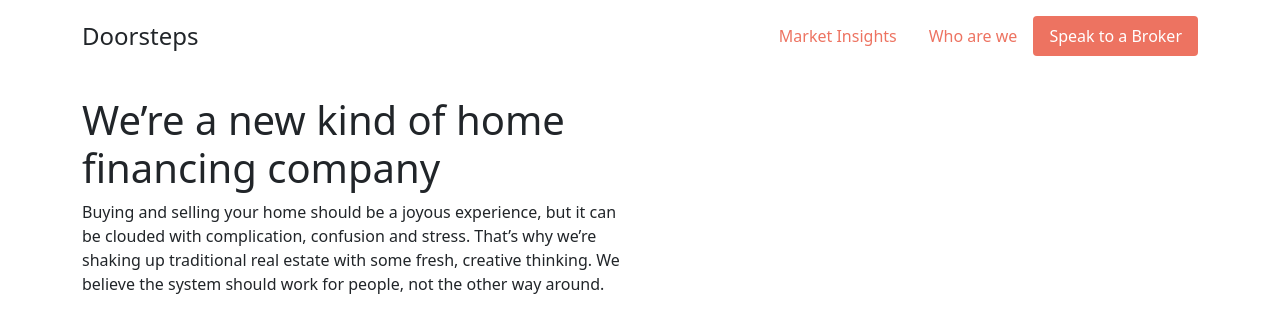
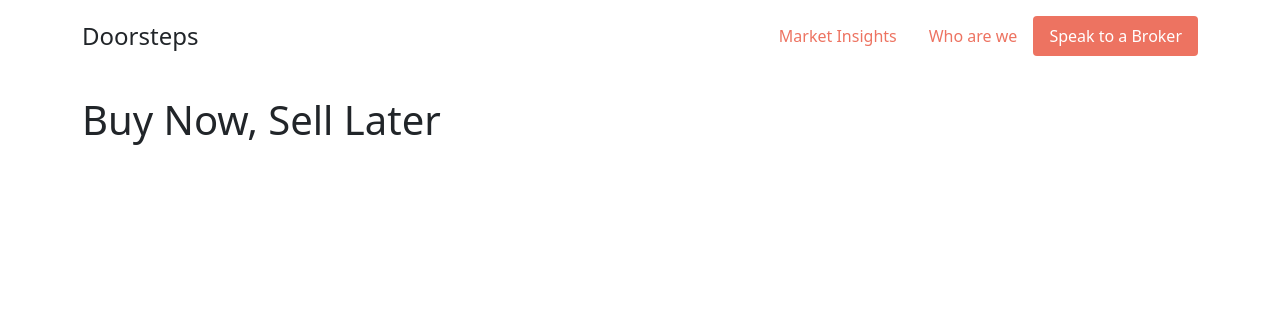
Before and after one commit to alphaVariable/bootstrap-5-zmhdui, a website built with webpack: page src/index.html in a window 1280 px wide. Built offline with nearby package versions, Linux system fonts and the light colour scheme.

Commit message:
3 files modified

```diff
--- a/src/index.html
+++ b/src/index.html
@@ -5,7 +5,6 @@
     <title>Doorsteps</title>
     <meta http-equiv="X-UA-Compatible" content="IE=edge" />
     <meta name="viewport" content="width=device-width, initial-scale=1.0" />
-    <script src="main.js"></script>
   </head>
 
   <body>
@@ -32,18 +31,13 @@
       <div class="container">
         <div class="row">
           <div class="col-6">
-            <h1 class="hero__h1">We’re a new kind of home financing company</h1>
+            <h1 class="hero__h1"></h1>
             <p>
-              Buying and selling your home should be a joyous experience, but it can be clouded with complication, confusion and
-              stress. That’s why we’re shaking up traditional real estate with some fresh, creative thinking.
-              We believe the system should work for people, not the other way around.
             </p>
           </div>
         </div>
     </main>
 
-
-
-
+    <script src="main.js"></script>
   </body>
 </html>
--- a/src/index.js
+++ b/src/index.js
@@ -1,13 +1,21 @@
 import './styles.scss';
 import 'bootstrap/js/dist/collapse';
-
 
 // get data from json file
 import data from '/site_data/home_page.json';
 
-// utility functions for the app
-qs = (selector) => document.querySelector(selector);
-qsa = (selector) => document.querySelectorAll(selector);
+// utility functions for the app vanilla js
+function qs(selector) {
+  return document.querySelector(selector);
+}
+function qsa(selector) {
+  return document.querySelectorAll(selector);
+}
+
+//inject data into the page
+
+// using innerHTML for convenience, not a goo practice to be using on prod
+qs('.hero__h1').innerHTML = data.data.doorsteps_home_page.hero.heading_h1;
 
 
-//inject data into the page
+console.table(data.data.doorsteps_home_page.hero.heading_h1);
```
Also changed, not shown: README.md.
